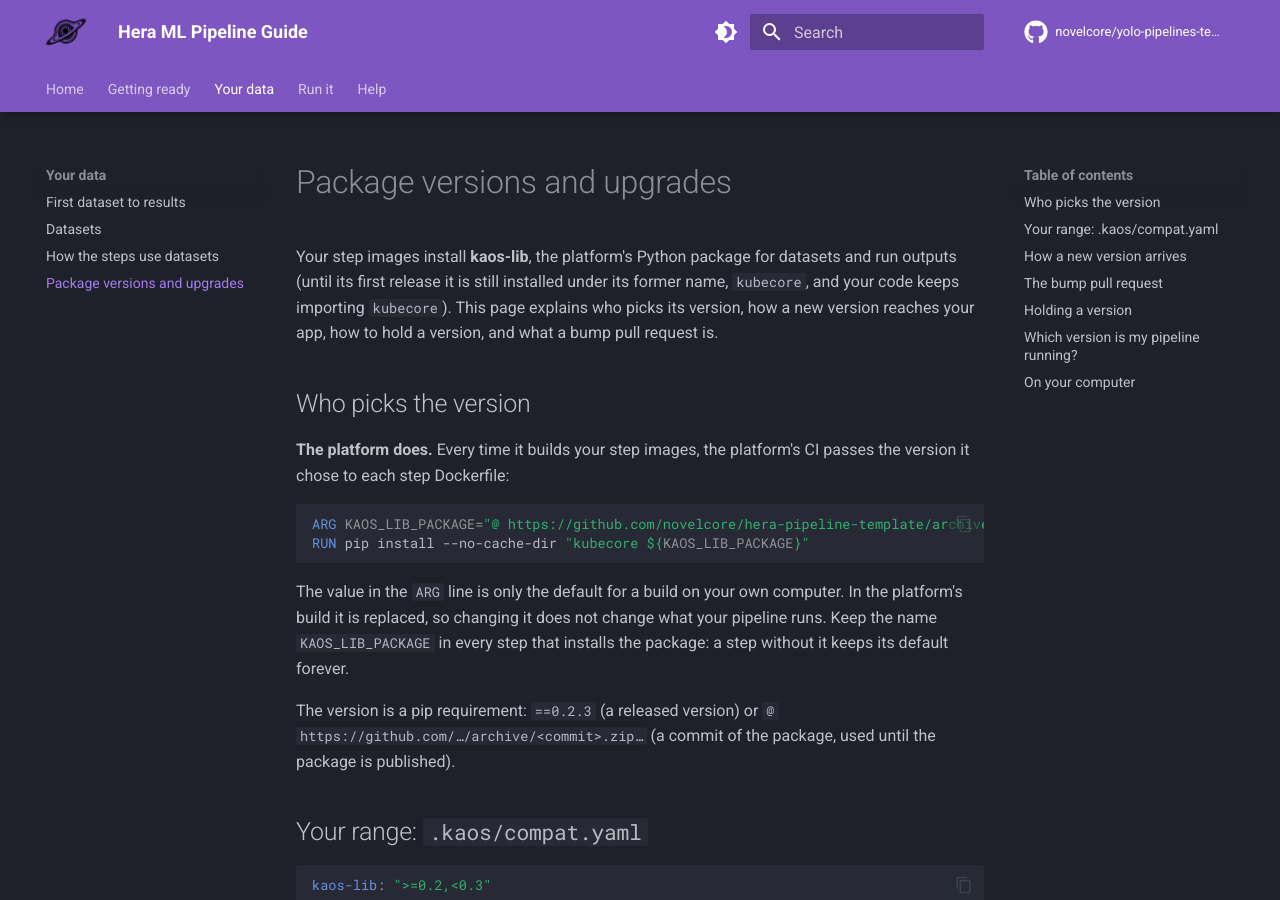
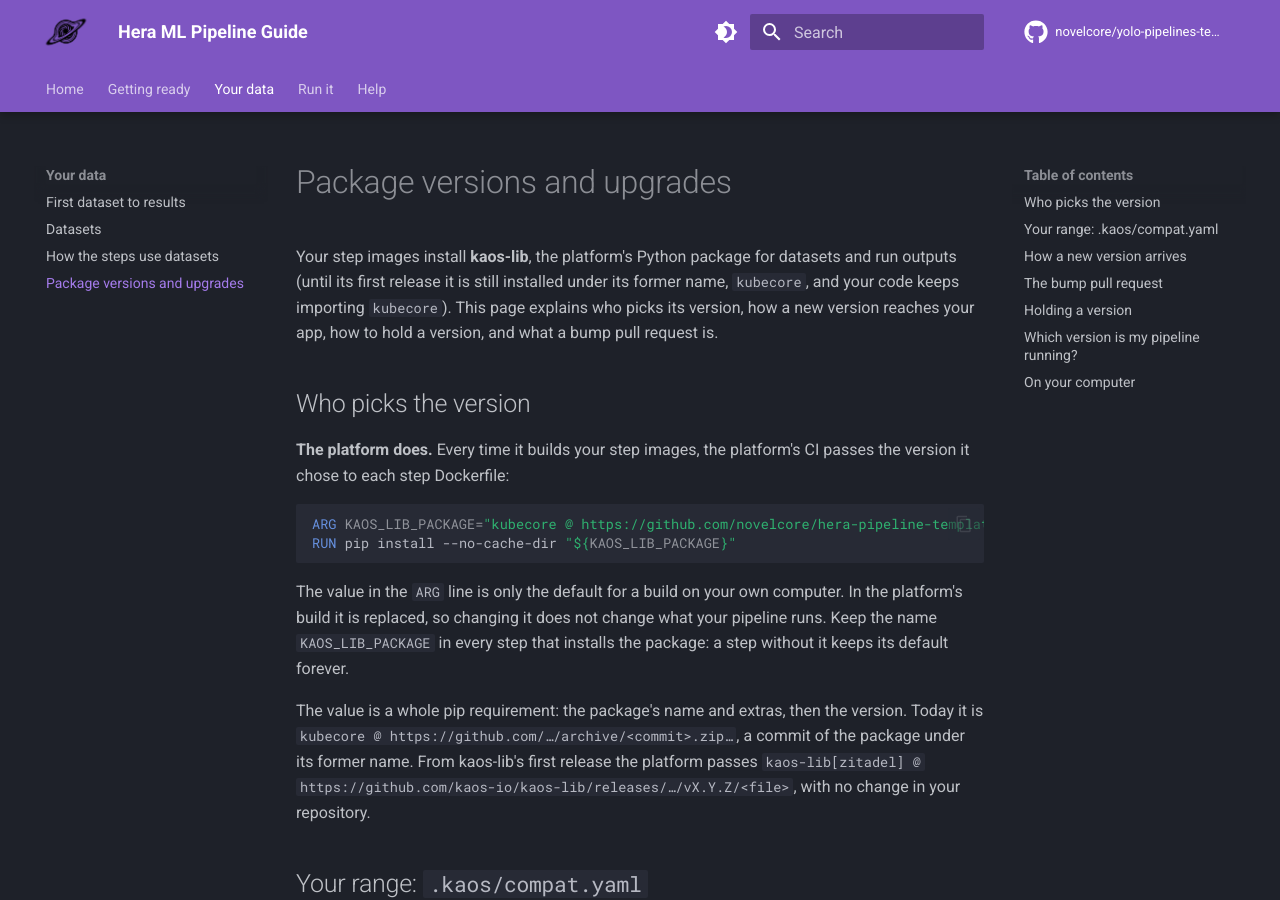
Before and after one commit to novelcore/yolo-pipelines-template, an MkDocs documentation site: the page built from docs/kaos-lib-versions.md, in a window 1280 px wide and 900 px high. Built offline with MkDocs 1.6.1 and Material for MkDocs 9.7.7, drawn with Linux system fonts in a browser that asks for light colours; comment, search, counter and statistics services are not loaded.

Commit message:
feat(steps): KAOS_LIB_PACKAGE holds the whole requirement (novelcore/kaos#1147)
The ARG is now the whole pip requirement (name, extras, then ==X.Y.Z or
" @ <url>") and the step installs `pip install "${KAOS_LIB_PACKAGE}"`. The
default stays the hera archive pin under the name kubecore; the platform can
move apps to `kaos-lib[zitadel] @ <release wheel>` with no commit here.
Verified with the CI's kaniko: the default builds, and an override is taken as
the requirement it is. Docs and tests follow.

Co-Authored-By: Claude Opus 5.5 <noreply@anthropic.com>

````diff
--- a/docs/kaos-lib-versions.md
+++ b/docs/kaos-lib-versions.md
@@ -11,8 +11,8 @@ new version reaches your app, how to hold a version, and what a bump pull reques
 version it chose to each step Dockerfile:
 
 ```dockerfile
-ARG KAOS_LIB_PACKAGE="@ https://github.com/novelcore/hera-pipeline-template/archive/<commit>.zip#subdirectory=packages/kubecore"
-RUN pip install --no-cache-dir "kubecore ${KAOS_LIB_PACKAGE}"
+ARG KAOS_LIB_PACKAGE="kubecore @ https://github.com/novelcore/hera-pipeline-template/archive/<commit>.zip#subdirectory=packages/kubecore"
+RUN pip install --no-cache-dir "${KAOS_LIB_PACKAGE}"
 ```
 
 The value in the `ARG` line is only the default for a build on your own computer. In the
@@ -20,9 +20,11 @@ platform's build it is replaced, so changing it does not change what your pipeli
 Keep the name `KAOS_LIB_PACKAGE` in every step that installs the package: a step without
 it keeps its default forever.
 
-The version is a pip requirement: `==0.2.3` (a released version) or
-`@ https://github.com/…/archive/<commit>.zip…` (a commit of the package, used until the
-package is published).
+The value is a whole pip requirement: the package's name and extras, then the version.
+Today it is `kubecore @ https://github.com/…/archive/<commit>.zip…`, a commit of the package
+under its former name. From kaos-lib's first release the platform passes
+`kaos-lib[zitadel] @ https://github.com/kaos-io/kaos-lib/releases/…/vX.Y.Z/<file>`, with
+no change in your repository.
 
 ## Your range: `.kaos/compat.yaml`
 
````
Also changed, not shown: docs/first-run.md (+3 -3 lines), 7 other files.
